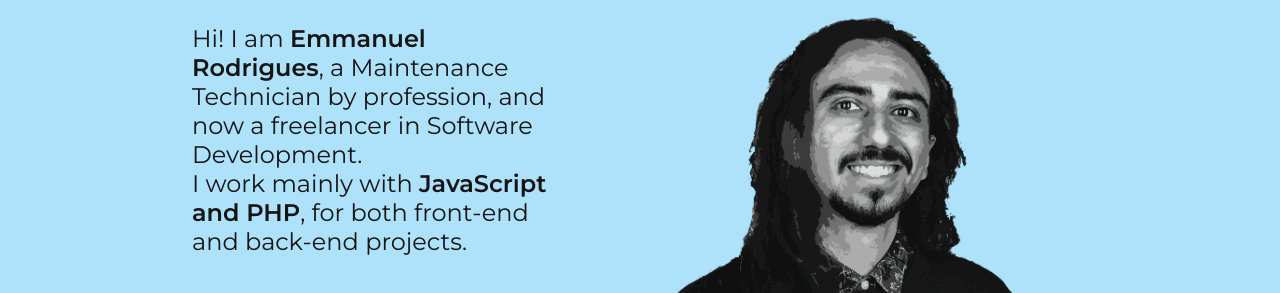
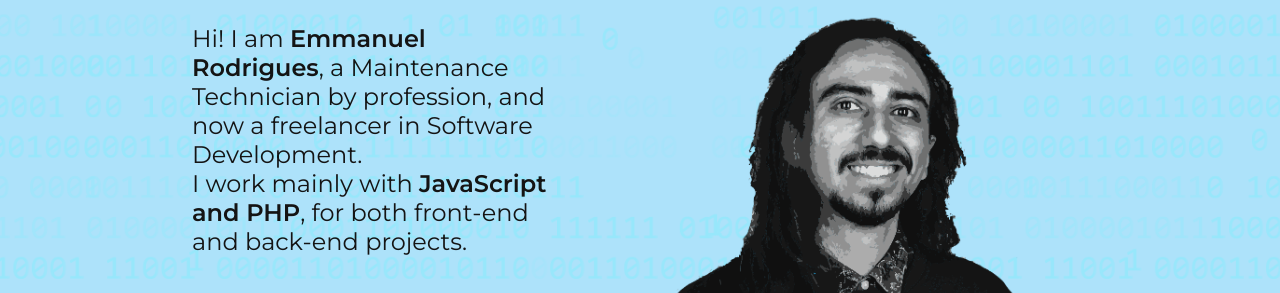
Before and after one commit to mapachrod/hub-site, a plain HTML site: page index.html in a window 1280 px wide. Shown: the part 294-587 px from the top of the page. Drawn offline with nearby package versions, Linux system fonts and the light colour scheme.

Commit message:
background-image url found

```diff
--- a/styles/style.css
+++ b/styles/style.css
@@ -19,7 +19,7 @@ body {
     transition: background-color 0.3s, color 0.3s;
     box-sizing: border-box;
     background-color: var(--cor-primaria);
-    background-image: url("assets/codigos1.png");
+    background-image: url("../assets/codigos1.png");
     background-blend-mode:soft-light;
 }
 
```
